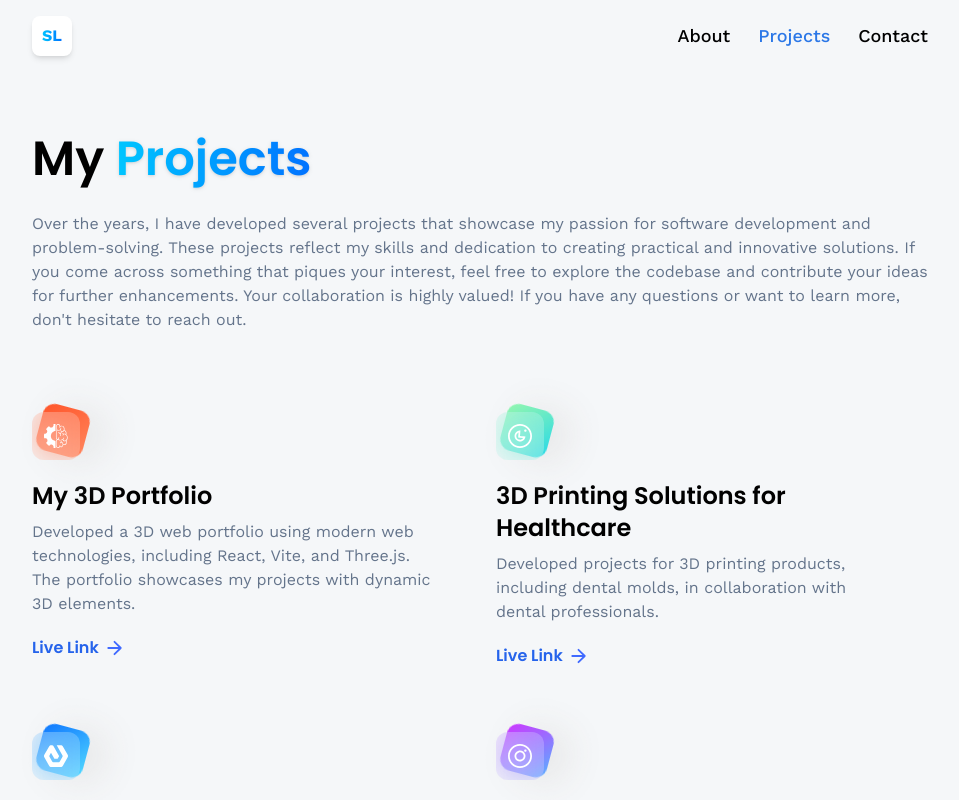
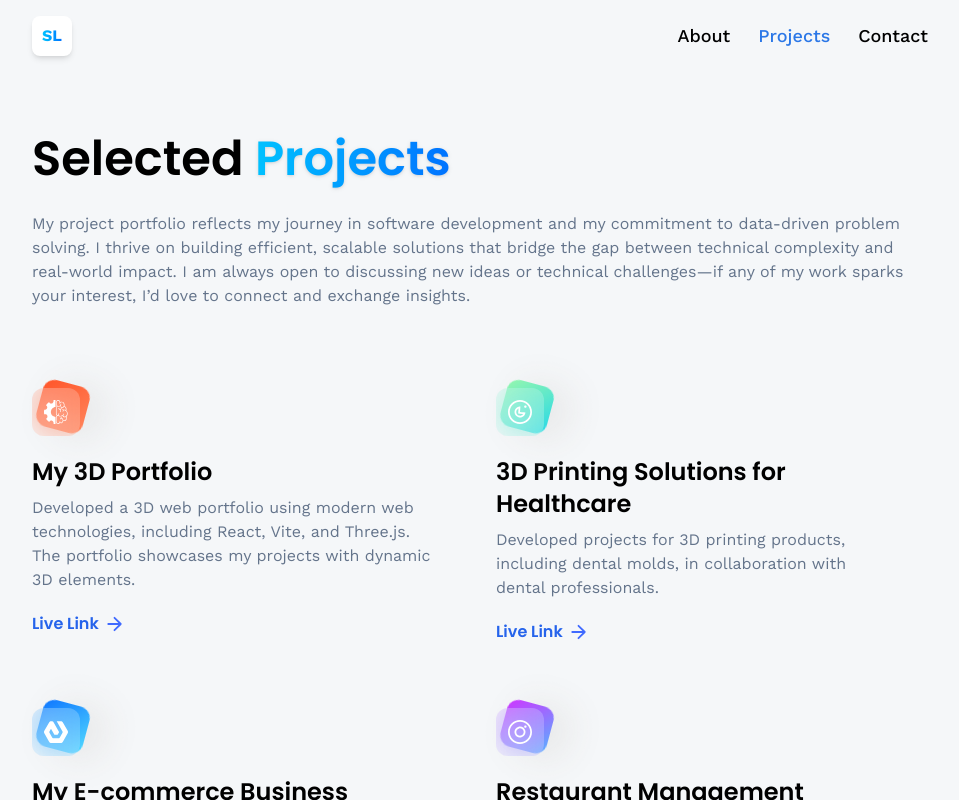
Before and after one commit to starfish7982-crypto/My-3D-Portfolio, a React (Vite) app: page /projects in a window 1280 px wide. Shown: the top 800 px of the page, without its empty margins (160-1119 px from the left). Built offline with nearby package versions, Linux system fonts and the light colour scheme.

Commit message:
Add files via upload

```diff
--- a/src/pages/About.jsx
+++ b/src/pages/About.jsx
@@ -12,7 +12,7 @@ const About = () => {
         Hello, I'm <span className="blue-gradient_text font-semibold drop-shadow">Sally</span>
       </h1>
       <div className="mt-5 flex flex-col gap-3 text-slate-500">
-        <p>Computer Science graduate based in Rochester, NY, with hands-on experience in software and system development.
+        <p>Focusing on software development, data insights, and AI integration to create innovative, data-driven experiences.
         </p>
       </div>
 
@@ -92,7 +92,7 @@ const About = () => {
        <div className="py-16">
         <h3 className="subhead-text">Education</h3>
         <div className="mt-5 flex flex-col gap-3 text-slate-500">
-          <p>My education tells the story of my journey from business to technology. I'm driven by a passion for learning and building, starting with business fundamentals, diving deep into development at a bootcamp, and solidifying my expertise with a B.S. in Computer Science.
+          <p>My background bridges the gap between business strategy and technical execution. After establishing a strong foundation in business and completing a coding bootcamp, I pursued a B.S. in Computer Science to master the craft of development. To stay at the forefront of the industry, I am now pursuing an M.S. in Computer Science at Georgia Tech (expected completion: Dec 2029), focusing on advanced technical challenges.
           </p>
         </div>
 
--- a/src/pages/Projects.jsx
+++ b/src/pages/Projects.jsx
@@ -8,16 +8,11 @@ const Projects = () => {
   return (
     <section className="max-container">
       <h1 className="head-text">
-        My <span className="blue-gradient_text font-semibold drop-shadow">Projects</span>
+        Selected<span className="blue-gradient_text font-semibold drop-shadow"> Projects</span>
       </h1>
       <div className="mt-5 flex flex-col gap-3 text-slate-500">
         <p>
-        Over the years, I have developed several projects that showcase my passion
-        for software development and problem-solving. These projects reflect my skills
-        and dedication to creating practical and innovative solutions. If you come across
-        something that piques your interest, feel free to explore the codebase and contribute
-        your ideas for further enhancements. Your collaboration is highly valued!
-        If you have any questions or want to learn more, don't hesitate to reach out.
+        My project portfolio reflects my journey in software development and my commitment to data-driven problem solving. I thrive on building efficient, scalable solutions that bridge the gap between technical complexity and real-world impact. I am always open to discussing new ideas or technical challenges—if any of my work sparks your interest, I’d love to connect and exchange insights.
         </p>
       </div>
 
```
